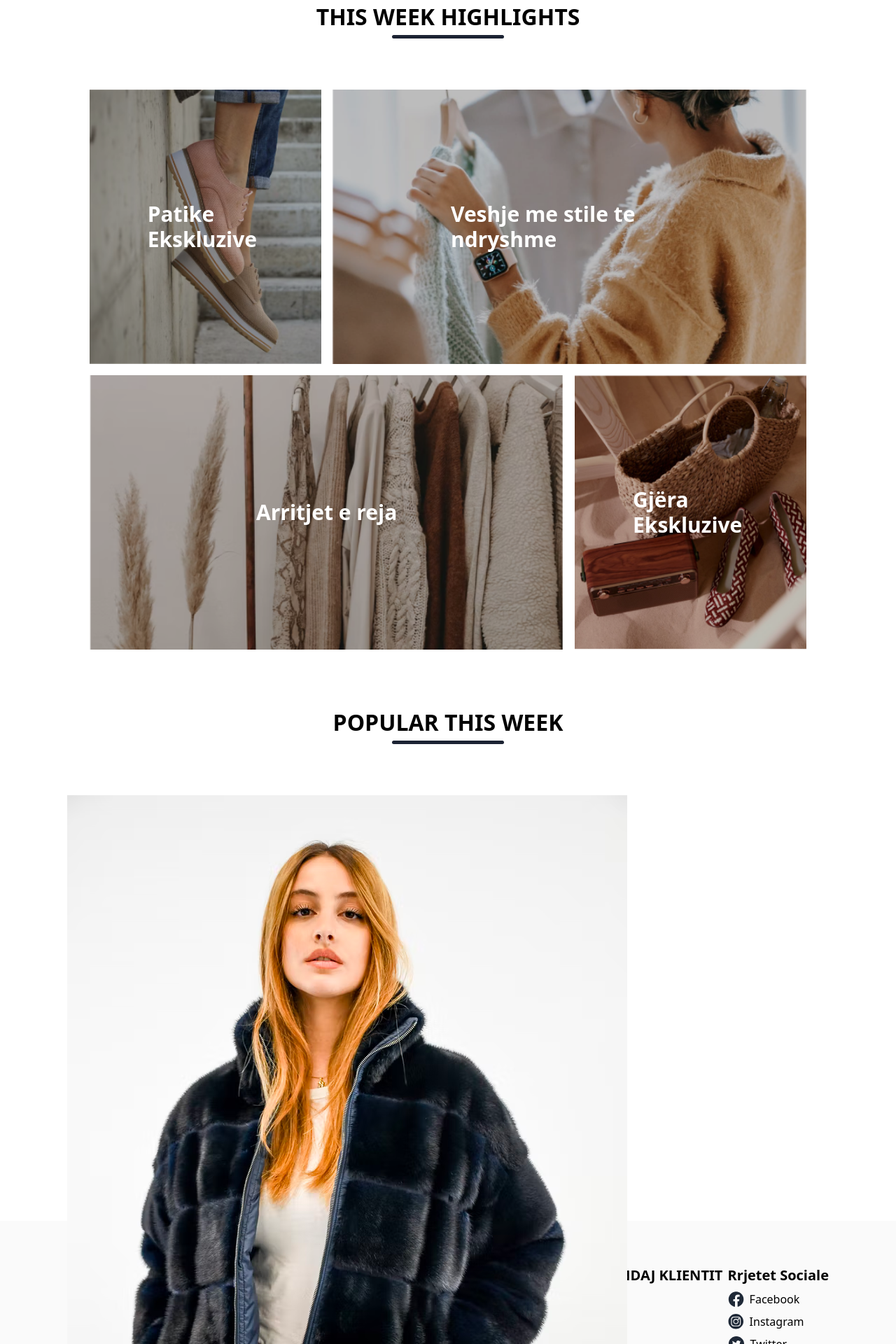
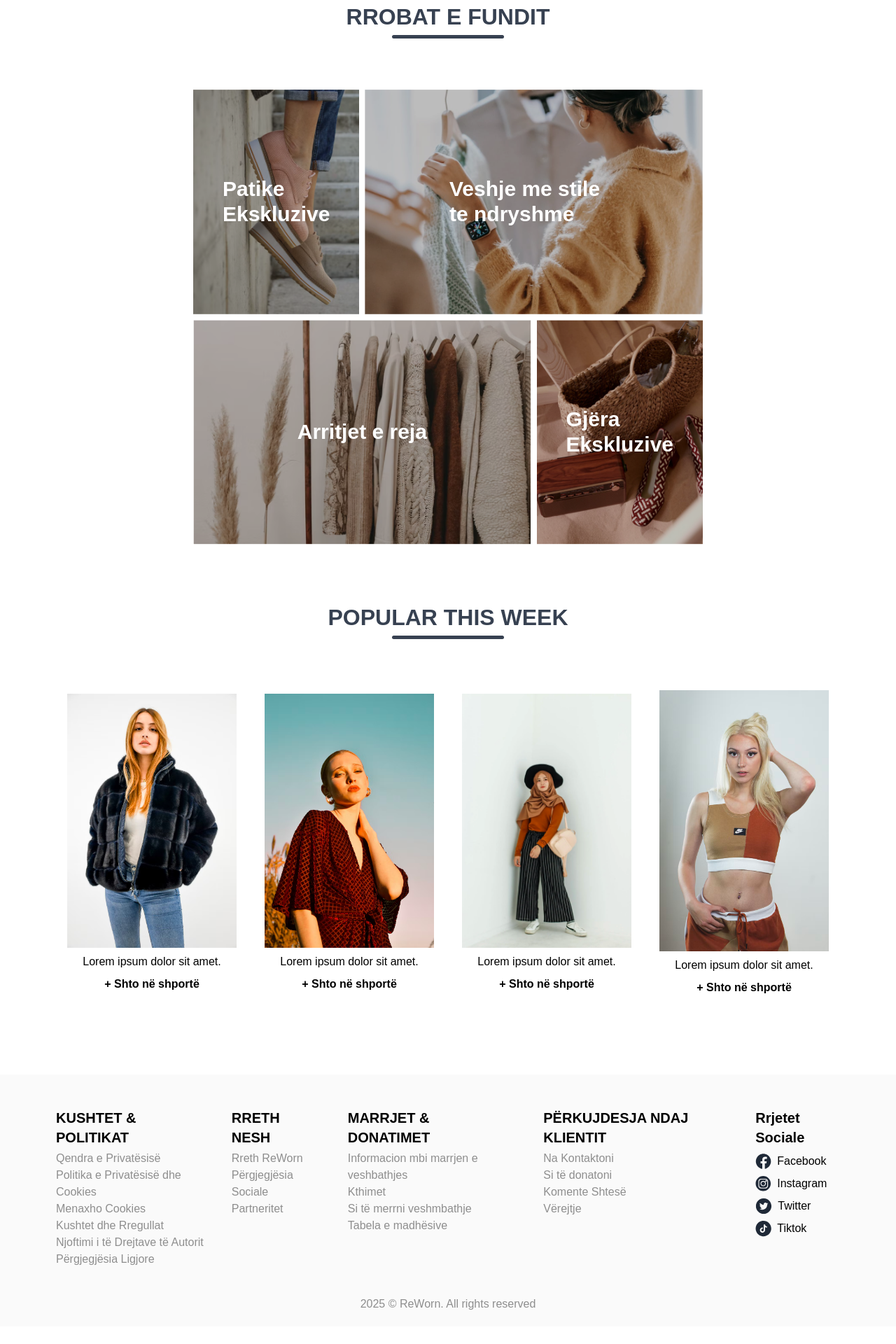
Before and after one commit to FatlumG/ReWorn, a React (Vite) app in the folder reworn-app/: page /home in a window 1280 px wide. Shown: the part 880-2800 px from the top of the page at 70% size. After the commit the page ends 2775 px from the top, so only its background shows below. Built offline with nearby package versions, Linux system fonts and the light colour scheme.

Commit message:
Finished responsive in home page

```diff
--- a/reworn-app/src/components/SectionTitle.jsx
+++ b/reworn-app/src/components/SectionTitle.jsx
@@ -3,7 +3,7 @@ import React from "react";
 function SectionTitle({ title }) {
   return (
     <div className="relative mt-20 flex flex-col gap-5 justfy-center">
-      <h2 className="relative inline-block uppercase text-center text-[2rem] font-bold text-secondary mb-20 after:block after:absolute after:top-[50px] after:left-1/2 after:w-40 after:h-[5px] after:bg-bg-secondary after:rounded-[20px] after:-translate-x-1/2">
+      <h2 className="relative inline-block uppercase text-center whitespace-nowrap text-[1.7rem] sm:text-[2rem] font-bold text-secondary mb-20 after:block after:absolute after:top-[50px] after:left-1/2 after:w-20 after:sm:w-40 after:h-[5px] after:bg-secondary after:rounded-[20px] after:-translate-x-1/2">
         {title}
       </h2>
     </div>
--- a/reworn-app/src/components/footer/Footer.jsx
+++ b/reworn-app/src/components/footer/Footer.jsx
@@ -6,15 +6,15 @@ import tiktok from "../../assets/icons/tiktok.svg";
 
 function Footer() {
   return (
-    <footer className="px-24 pt-16 pb-5 mt-52 bg-bg-primary">
-      <div className="flex justify-between">
-        <div>
-          <h2 className="text-xl font-bold">Kushtet & Politikat</h2>
+    <footer className="px-10 sm:px-24 sm:px-30 lg:px-10 xl:px-20 pt-12 pb-5 mt-28 bg-bg-primary font-poppins">
+      <div className="w-full grid grid-cols-5 lg:flex gap-10 lg:justify-between">
+        <div className="col-span-5 sm:col-span-3">
+          <h2 className="text-xl font-bold">KUSHTET & POLITIKAT</h2>
           <ul>
             <li className="mt-1 text-gray cursor-pointer">
               <a>Qendra e Privatësisë</a>
             </li>
-            <li className="text-gray cursor-pointer">
+            <li className="text-gray cursor-pointer whitespace-nowrap lg:whitespace-normal">
               <a>Politika e Privatësisë dhe Cookies</a>
             </li>
             <li className="text-gray cursor-pointer">
@@ -23,7 +23,7 @@ function Footer() {
             <li className="text-gray cursor-pointer">
               <a>Kushtet dhe Rregullat</a>
             </li>
-            <li className="text-gray cursor-pointer">
+            <li className="text-gray cursor-pointer whitespace-nowrap">
               <a>Njoftimi i të Drejtave të Autorit</a>
             </li>
             <li className="text-gray cursor-pointer">
@@ -32,10 +32,10 @@ function Footer() {
           </ul>
         </div>
 
-        <div>
+        <div className="col-span-5 sm:col-span-2">
           <h2 className="text-xl font-bold">RRETH NESH</h2>
           <ul>
-            <li className="mt-1 text-gray cursor-pointer">
+            <li className="mt-1 text-gray cursor-pointer whitespace-nowrap">
               <a>Rreth ReWorn</a>
             </li>
             <li className="text-gray cursor-pointer">
@@ -47,17 +47,17 @@ function Footer() {
           </ul>
         </div>
 
-        <div>
+        <div className="col-span-5 sm:col-span-3">
           <h2 className="text-xl font-bold">MARRJET & DONATIMET</h2>
           <ul>
-            <li className="mt-1 text-gray cursor-pointer">
-              <a>Informacion mbi marrjen</a>
+            <li className="mt-1 text-gray cursor-pointer whitespace-nowrap lg:whitespace-normal">
+              <a>Informacion mbi marrjen e veshbathjes</a>
             </li>
             <li className="text-gray cursor-pointer">
               <a>Kthimet</a>
             </li>
-            <li className="text-gray cursor-pointer">
-              <a>Si të merrni</a>
+            <li className="text-gray cursor-pointer whitespace-nowrap">
+              <a>Si të merrni veshmbathje</a>
             </li>
             <li className="text-gray cursor-pointer">
               <a>Tabela e madhësive</a>
@@ -65,7 +65,7 @@ function Footer() {
           </ul>
         </div>
 
-        <div>
+        <div className="col-span-5 sm:col-span-2">
           <h2 className="text-xl font-bold">PËRKUJDESJA NDAJ KLIENTIT</h2>
           <ul>
             <li className="mt-1 text-gray cursor-pointer">
@@ -83,7 +83,7 @@ function Footer() {
           </ul>
         </div>
 
-        <div>
+        <div className="col-span-5 sm:col-span-5">
           <h2 className="text-xl font-bold">Rrjetet Sociale</h2>
           <ul>
             <li className="mt-2 cursor-pointer">
--- a/reworn-app/src/components/hero/HeroButton.jsx
+++ b/reworn-app/src/components/hero/HeroButton.jsx
@@ -3,12 +3,12 @@ import React from "react";
 function HeroButton() {
   return (
     <button className="relative inline-block border-0 align-middle text-lg mt-6 bg-transparent cursor-pointer w-64 h-auto group">
-      <span className="relative block w-12 h-14 bg-transparent border border-white rounded-full transition-all duration-500 ease-in group-hover:w-full flex items-center justify-center">
+      <span className="relative w-12 h-14 bg-transparent border border-white rounded-full transition-all duration-500 ease-in group-hover:w-full flex items-center justify-center">
         <span className="absolute w-4 h-[2px] bg-transparent left-2 transition-all duration-900 ease-in group-hover:translate-x-[10px]">
           <span className="absolute top-[-4.6px] right-0.5 w-2.5 h-2.5 border-t-2 border-r-2 border-white rotate-45"></span>
         </span>
       </span>
-      <span className="absolute top-0 left-2.5 right-0 bottom-0 py-3 ml-7 text-white font-bold text-center uppercase leading-[1.7] transition-all duration-900 ease-in-out">
+      <span className="absolute top-0 left-2.5 right-0 bottom-0 py-3 ml-7 text-white font-bold text-center uppercase text-[15px] leading-[34px] transition-all duration-900 ease-in-out">
         Merr Rroba Falas
       </span>
     </button>
--- a/reworn-app/src/components/highlights/Highlight.jsx
+++ b/reworn-app/src/components/highlights/Highlight.jsx
@@ -8,8 +8,8 @@ import newArrivals from "../../assets/images/newArrivals.png";
 function Highlight() {
   return (
     <section className="block mt=[400px]">
-      <SectionTitle title="This Week Highlights" />
-      <div className="grid grid-cols-3 grid-rows-2 gap-4 h-[100vh] max-w-5xl mx-auto ">
+      <SectionTitle title="Rrobat e fundit" />
+      <div className="grid grid-cols-3 grid-rows-2 px-5 gap-2 max-w-[500px] sm:max-w-[80vw] md:max-w-[70vw] lg:max-w-[60vw] h-auto mx-auto ">
         <Link
           to="clothes"
           className="relative col-span-1 w-full h-full transition-all duration-300 hover:brightness-50"
@@ -19,7 +19,7 @@ function Highlight() {
             alt="Exclusive Shoes"
             className="w-full h-full object-cover brightness-75"
           />
-          <h3 className="absolute top-1/2 left-1/2 transform -translate-x-1/2 -translate-y-1/2 text-white text-3xl font-bold ">
+          <h3 className="absolute top-1/2 left-1/2 transform -translate-x-1/2 -translate-y-1/2 text-white text-[14px] sm:text-xl md:text-3xl font-bold ">
             Patike Ekskluzive
           </h3>
         </Link>
@@ -32,7 +32,7 @@ function Highlight() {
             alt="Exquisite Styles & Collections"
             className="w-full h-full object-cover brightness-75"
           />
-          <h3 className="absolute top-1/2 left-1/2 transform -translate-x-1/2 -translate-y-1/2 text-white text-3xl font-bold">
+          <h3 className="absolute top-1/2 left-1/2 transform -translate-x-1/2 -translate-y-1/2 text-white text-[14px] sm:text-xl md:text-3xl font-bold">
             Veshje me stile te ndryshme
           </h3>
         </Link>
@@ -45,7 +45,7 @@ function Highlight() {
             alt="New Arrivals"
             className="w-full h-full object-cover brightness-75"
           />
-          <h3 className="absolute top-1/2 left-1/2 transform -translate-x-1/2 -translate-y-1/2 text-white text-3xl font-bold">
+          <h3 className="absolute top-1/2 left-1/2 transform -translate-x-1/2 -translate-y-1/2 text-white text-[14px] sm:text-xl md:text-3xl font-bold">
             Arritjet e reja
           </h3>
         </Link>
@@ -58,7 +58,7 @@ function Highlight() {
             alt="Exclusive Items"
             className="w-full h-full object-cover brightness-75"
           />
-          <h3 className="absolute top-1/2 left-1/2 transform -translate-x-1/2 -translate-y-1/2 text-white text-3xl font-bold">
+          <h3 className="absolute top-1/2 left-1/2 transform -translate-x-1/2 -translate-y-1/2 text-white text-[14px] sm:text-xl md:text-3xl font-bold">
             Gjëra Ekskluzive
           </h3>
         </Link>
--- a/reworn-app/src/components/popular/Popular.jsx
+++ b/reworn-app/src/components/popular/Popular.jsx
@@ -8,10 +8,10 @@ import girl4 from "../../assets/clothes/girl4.png";
 
 function Popular() {
   return (
-    <section className="px-24">
+    <section className="px-1 md:px-24 h-auto">
       <SectionTitle title="Popular this week" />
-      <div className="grid g rounded-mdrid-cols-4 gap-4 h-[400px]">
-        <div className="relative text-center">
+      <div className="grid grid-cols-4 gap-10 h-auto place-items-center">
+        <div className="relative text-center col-span-4 md:col-span-2 xl:col-span-1 max-w-[300px]">
           <img src={girl1} alt="Girl 1" />
           <p className="mt-2">Lorem ipsum dolor sit amet.</p>
           <Button
@@ -20,7 +20,7 @@ function Popular() {
             children="+ Shto në shportë"
           />
         </div>
-        <div className="relative text-center">
+        <div className="relative text-center col-span-4 md:col-span-2 xl:col-span-1 max-w-[300px]">
           <img src={girl2} alt="Girl 2" />
           <p className="mt-2">Lorem ipsum dolor sit amet.</p>
           <Button
@@ -29,7 +29,7 @@ function Popular() {
             children="+ Shto në shportë"
           />
         </div>
-        <div className="relative text-center">
+        <div className="relative text-center col-span-4 md:col-span-2 xl:col-span-1 max-w-[300px]">
           <img src={girl3} alt="Girl 3" />
           <p className="mt-2">Lorem ipsum dolor sit amet.</p>
           <Button
@@ -38,7 +38,7 @@ function Popular() {
             children="+ Shto në shportë"
           />
         </div>
-        <div className="relative text-center">
+        <div className="relative text-center col-span-4 md:col-span-2 xl:col-span-1 max-w-[300px]">
           <img src={girl4} alt="Girl 4" />
           <p className="mt-2">Lorem ipsum dolor sit amet.</p>
           <Button
--- a/reworn-app/src/index.css
+++ b/reworn-app/src/index.css
@@ -1,3 +1,12 @@
 @tailwind base;
 @tailwind components;
 @tailwind utilities;
+
+@import url("https://fonts.googleapis.com/css2?family=DM+Sans:ital,opsz,wght@0,9..40,100..1000;1,9..40,100..1000&family=Montserrat:ital,wght@0,100..900;1,100..900&family=Nunito+Sans:ital,opsz,wght@0,6..12,200..1000;1,6..12,200..1000&family=Open+Sans:ital,wght@0,300..800;1,300..800&family=Poppins:ital,wght@0,100;0,200;0,300;0,400;0,500;0,600;0,700;0,800;0,900;1,100;1,200;1,300;1,400;1,500;1,600;1,700;1,800;1,900&family=Roboto:ital,wght@0,100;0,300;0,400;0,500;0,700;0,900;1,100;1,300;1,400;1,500;1,700;1,900&family=Rubik:ital,wght@0,300..900;1,300..900&family=Seymour+One&display=swap");
+
+* {
+  margin: 0;
+  padding: 0;
+  box-sizing: border-box;
+  font-family: "Poppins", sans-serif;
+}
--- a/reworn-app/src/pages/HomePage.jsx
+++ b/reworn-app/src/pages/HomePage.jsx
@@ -7,7 +7,7 @@ import Footer from "../components/footer/Footer";
 
 function HomePage() {
   return (
-    <div>
+    <div className="overflow-x-hidden">
       <Header />
       <Hero />
       <Highlight />
--- a/reworn-app/tailwind.config.js
+++ b/reworn-app/tailwind.config.js
@@ -7,13 +7,13 @@ export default {
       "bg-secondary": "#1c2333",
       "bg-light": "#f8f8f8",
 
-      "text-primary": "#1c2333",
-      "text-secondary": "#374151",
-      "text-secondary-light": "#6b7280",
-      "text-navy": "#263A43",
+      "primary": "#1c2333",
+      "secondary": "#374151",
+      "secondary-light": "#6b7280",
+      "navy": "#263A43",
 
       "white": "#fff",
-      "green": "#21fa83",
+      "light-blue": "#8ecae6 ",
       "blue": "#0A2FB6",
       "gray": "#8E8E8E",
       // "dusky-green": "#06aa5e",
```
Also changed, not shown: reworn-app/src/components/header/Header.jsx (+8 -25 lines), reworn-app/src/components/header/Navbar.jsx (+22 -10 lines), reworn-app/src/components/hero/Hero.jsx (+5 -6 lines).
